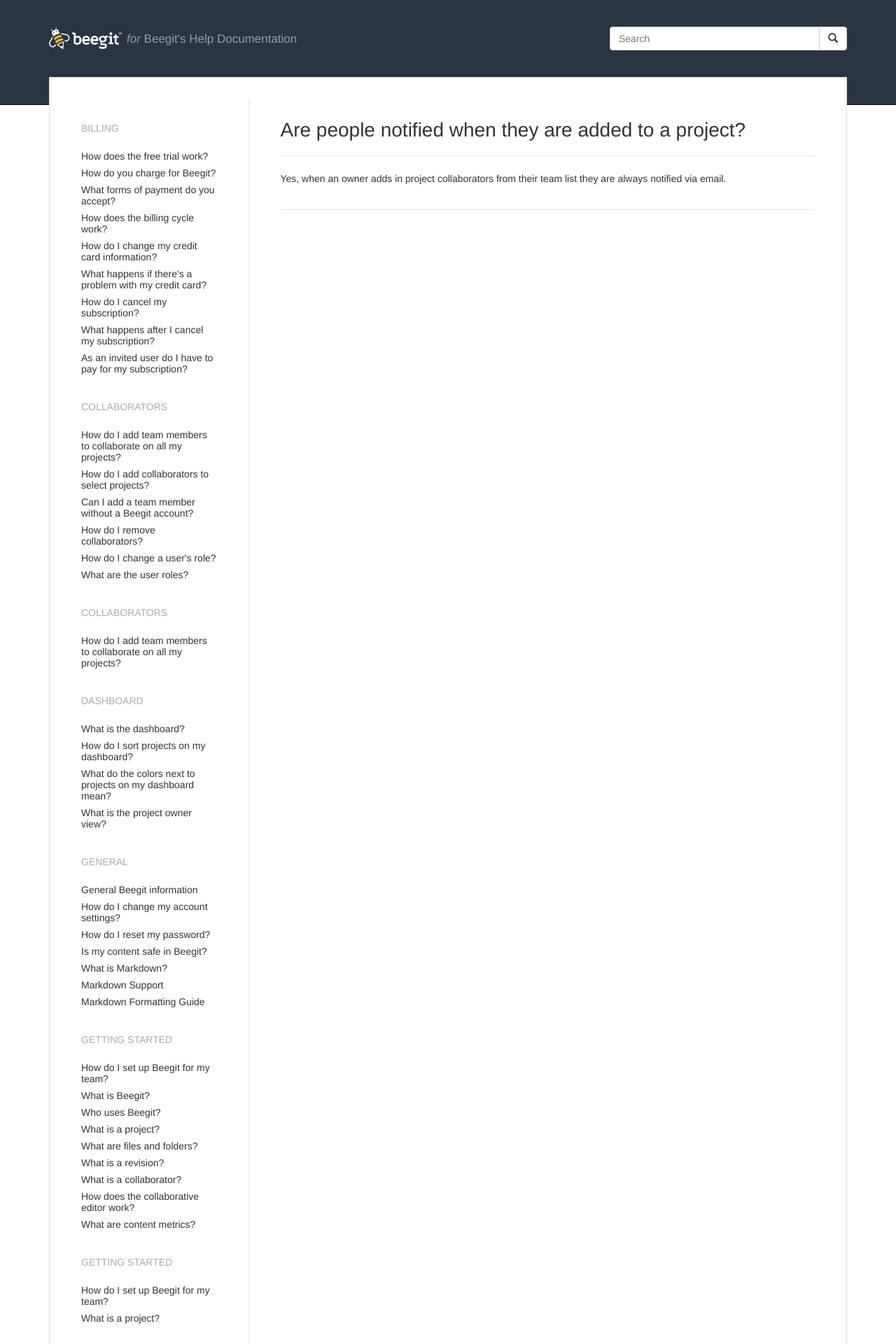
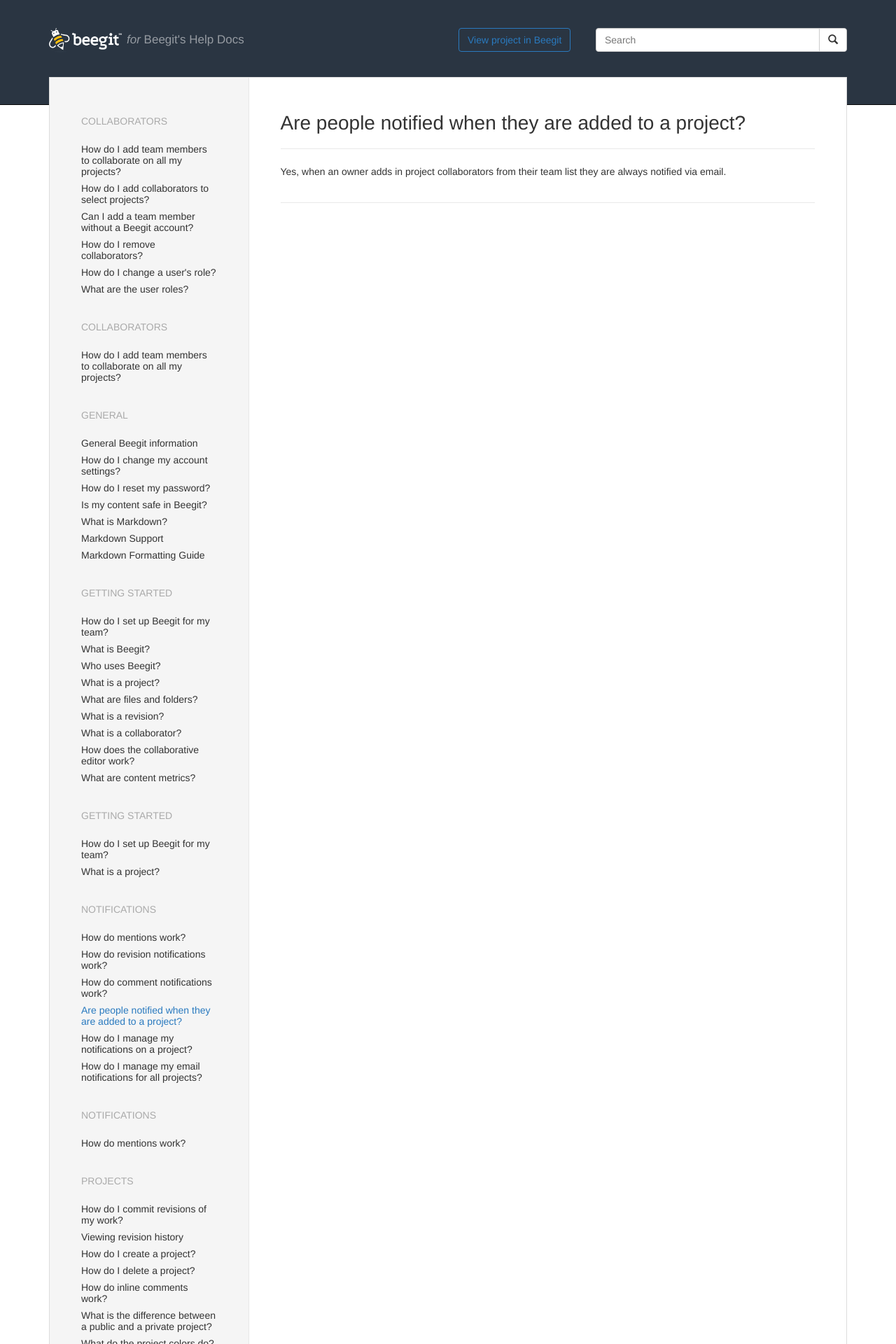
Before and after one commit to sancsoft/help.beegit.com, a Jekyll site: the page built from notifications/_posts/2014-11-01-are-people-notified-when-they-are-added-to-a-project.md, in a window 1280 px wide. Shown: the top 1920 px of the page at 70% size. Built offline with Jekyll 4.4.1, drawn with Linux system fonts in a browser that asks for light colours; nearby versions of some CDN libraries; comment, search, counter and statistics services are not loaded.

Commit message:
More UI Updates

```diff
--- a/_includes/header.html
+++ b/_includes/header.html
@@ -2,7 +2,7 @@
   <div class="container">
     <div class="wrapper">
         <div class="row">
-          <div class="navbar-header col-md-8">
+        <div class="navbar-header col-md-6" style="margin-top: 40px;">
           <button type="button" class="navbar-toggle collapsed" data-toggle="collapse" data-target="#navbar-collapse">
             <span class="sr-only">Toggle navigation</span>
             <span class="icon-bar"></span>
@@ -10,16 +10,21 @@
             <span class="icon-bar"></span>
           </button>
           <a class="navbar-brand" href="/">
-              <img alt="Brand" src="/assets/beegit.png" style="height: 35px; width: 104px;"> <span><em>for</em> Beegit's Help Documentation</span>
+            <img alt="Brand" src="/assets/beegit.png" style="height: 35px; width: 104px;"> <div><em>for</em> Beegit's Help Docs</div>
           </a>
         </div>
-          <div class="col-md-4" style="margin-top: 30px; padding-right: 0;">
+        <div class="col-md-2" style="margin-top: 40px; padding-right: 0;">
+          <a href="#" class="btn btn-warning" style="background-color: #2a3542; border: 1px solid #2a7abf; color: #2a7abf;">View project in Beegit</a>
+        </div>
+        <div class="col-md-4" style="margin-top: 40px; padding-right: 0;">
           <form class="navbar-form" role="search">
               <div class="input-group pull-right">
-                    <input type="text" class="form-control" placeholder="Search" name="q" style="width: 300px;">
+                  <input type="text" class="form-control" placeholder="Search" name="q" style="width: 320px;">
                   <div class="input-group-btn">
-                        <button class="btn btn-default type="submit"><i class="glyphicon glyphicon-search"></i></button>
+                      <button class="btn btn-default" type="submit"><i class="glyphicon glyphicon-search"></i></button>
                   </div>
+                </div>
+              </form>
         </div>
       </div>
     </div>
--- a/_layouts/default.html
+++ b/_layouts/default.html
@@ -5,7 +5,7 @@
 		{% include header.html %}
 		<div class="container">
 			<div class="row-fluid">
-				<div class="col-md-12" style="background-color: #fff; margin-top: -60px; z-index: 10000; border: 1px solid #dddddd; padding: 30px 0;">
+				<div class="col-md-12" style="background-color: #fff; margin-top: -60px; z-index: 10000; border: 1px solid #dddddd; padding: 0;">
 				{{ content }}
 			</div>
 			</div>
--- a/_layouts/post.html
+++ b/_layouts/post.html
@@ -2,10 +2,10 @@
 layout: default
 ---
 
-<div class="col-sm-3" style="padding: 0 45px; border-right: 1px solid #e8e8e8;">
+<div class="col-sm-3" style="padding: 20px 45px; border-right: 1px solid #e8e8e8; background-color: #f5f5f5;">
   {% include sidebar.html %}
 </div>
-<div class="col-sm-9 post-content" style="padding: 0 45px;">
+<div class="col-sm-9 post-content" style="padding: 20px 45px;">
 	{{ content }}
 	<hr>
 </div>
--- a/billing/_posts/2014-11-01-as-an-invited-user-do-need-to-pay-for-my-account.md
+++ /dev/null
@@ -1,19 +0,0 @@
----
-title: As an invited user do I have to pay for my subscription?
-layout: post
-permalink: As-an-invited-user-do-i-have-to-pay-for-my-subscription
-sequence: 10
-tags:
-- billing
-- collaborators
-- roles
-
----
-
-### As an invited user do I have to pay for my subscription?
-No. Collaborators do not have to pay to work on another person or organization's projects in Beegit. When you're invited to join someone else's team, the owner of that project pays for you to participate with them.
-
-### Can I create content projects I own after being invited to someone else's projects?
-Yes. Once you are invited to collaborate on someone else's project, and you activate your account, you will also have a free individual account for your use. If you want to invite others to collaborate on your own projects, you will have to upgrade to a team plan or start a free trial.
-
-Regardless of whether or not you pay for your own account, you will always be able to collaborate on projects owned by others for free
--- a/billing/_posts/2014-11-01-free-trial.md
+++ /dev/null
@@ -1,27 +0,0 @@
----
-
-title: How does the free trial work?
-layout: post
-permalink: how-does-the-free-trial-work
-sequence: 1
-tags:
-- billing
-- payment
-
----
-
-## How does the free trial work?
-When you sign up for Beegit, you can choose a team plan and start a no obligation, free trial. You do not have to enter your credit card information to create a trial account.
-
-[Team plans](https://beegit.com/pricing) are based on the number of active users on your team and are meant to help you pay only for what you use. You can also sign up for a free individual plan. Once you sign up, you'll be able to invite in your team members and create as many projects and as much content as you'd like.
-
-Throughout your free trial, there will be a notification banner at the top of the site reminding you how many days remain on your trial. You will also receive email reminders detailing how much time you have left.
-
-Once your trial is over, you will be required to pay for the team plan you've selected.
-
-If your trial ends and you don't have a valid credit card on file --- and you aren't on the individual plan --- the subscription will expire and you will be asked to enter a valid credit card or convert your account to a free individual plan. You'll still be able to access and edit your projects, but your team will no longer be able to edit them. Adding a valid card will reactivate the subscription.
-
-### How does the free trial work if I'm an invited collaborator?
-You will always be able to collaborate on projects owned by others for free.
-
-You will also be given a free individual account for your use. If you want to invite others to collaborate on your own projects, you will have to upgrade to a team plan or start a free trial.
--- a/billing/_posts/2014-11-01-how-do-i-cancel-my-subscription.md
+++ /dev/null
@@ -1,21 +0,0 @@
----
-
-title: How do I cancel my subscription?
-layout: post
-permalink: how-do-i-cancel-my-subscription
-sequence: 7
-tags:
-- billing
-- collaborators
-- cancel
-
----
-
-## How do I cancel my subscription?
-You can cancel your subscription by going to the billing tab inside your [account settings](https://beegit.com/settings/billing).
-
-![Cancel Subscription](https://s3.amazonaws.com/beegit-images/helpImages/billing-cancel.png)
-
-Canceled subscriptions stay active until the next billing cycle date. The ***user will not*** be charged again. The billing page will indicate that the subscription will be canceled by displaying the following message in red: "Your subscription is set to cancel on MM/DD/YYYY."
-
-Upon the beginning of the next billing cycle, you will be asked to convert over the account to the free individual plan. After converting, you will be able to continue working on the projects you own, but any collaborators will only be able to observe (not edit) any projects you own that they have access to.
--- a/billing/_posts/2014-11-01-how-do-i-change-my-credit-card-information.md
+++ /dev/null
@@ -1,20 +0,0 @@
----
-
-title: How do I change my credit card information?
-layout: post
-permalink: how-do-i-change-my-credit-card-information
-sequence: 5
-tags:
-- billing
-- payment
-
----
-
-## How do I change my credit card information?
-To change your credit card information, go to the billing tab inside your [account settings](https://beegit.com/settings/billing). Under payment method, click the `Change payment method button`.
-
-![Billing Update](https://s3.amazonaws.com/beegit-images/helpImages/billing-update.png)
-
-This will allow you to type in details about a new card or update your existing card.
-
-![Billing Update](https://s3.amazonaws.com/beegit-images/helpImages/billing-update-card.png)
--- a/billing/_posts/2014-11-01-how-do-you-charge-for-beegit.md
+++ /dev/null
@@ -1,24 +0,0 @@
----
-
-title: How do you charge for Beegit?
-layout: post
-permalink: how-do-you-charge-for-beegit
-sequence: 2
-tags:
-- billing
-- payment
-- collaborators
-- roles
-
----
-
-## How do you charge for Beegit?
-Project owners in Beegit are charged monthly for the [team plan](https://beegit.com/pricing) that they select. They are not charged for the number of projects they create or the amount of content they create. Users on the individual plan are free.
-
-Every group plan comes with a soft cap on active team members. That means that if you have the Plus plan, which allows for 10 team members, and you go over that, you will not immediately be charged and your service will not be interrupted. If you stay at the larger team size for a full billing cycle, we will reach out to you and ask you to upgrade your plan.
-
-### How does the free individual plan work?
-If you're working by yourself, you can use Beegit for free. You can create unlimited projects and files, and have 10 uploads/month to our CDN image hosting. If you want to add in team members to collaborate on your content, you'll want to start a free trial by visiting the [billing page](https://beegit.com/settings/billing) and selecting a team plan.
-
-### Is there an option for an annual plan or a custom price for larger teams?
-Yes. We are happy to create a custom plan for annual payment or for teams larger than 20. Email us at [support@beegit.com](mailto:support@beegit.com) and we'll get you started.
--- a/billing/_posts/2014-11-01-how-does-the-billing-cycle-work.md
+++ /dev/null
@@ -1,17 +0,0 @@
----
-
-title: How does the billing cycle work?
-layout: post
-permalink: how-does-the-billing-cycle-work
-sequence: 4
-tags:
-- billing
-- collaborators
-- roles
-
----
-
-## How does the billing cycle work?
-Beegit charges valid credit cards on a monthly billing cycle for team plans. When you sign up for a free trial of a [paid team plan](https://beegit.com/pricing), you can start collaborating right away without a credit card. At the end of your free trial, if you've added a valid credit card, your first payment will process. If not, you will directed to add in a valid credit card or convert your account to a free individual plan.
-
-Credit cards are not required to start a free trial of a paid team plan.
--- a/billing/_posts/2014-11-01-what-forms-of-payment-do-you-accept.md
+++ /dev/null
@@ -1,16 +0,0 @@
----
-
-title: What forms of payment do you accept?
-layout: post
-permalink: what-forms-of-payment-do-you-accept
-sequence: 3
-tags:
-- billing
-- payment
-
----
-
-## What forms of payment do you accept?
-We accept major credit or debit card types: Visa, MasterCard, American Express and Discover.
-
-We do not accept cash or personal checks. If you need to pay for your service on an annual basis, please contact us at [support@beegit.com](mailto:support@beegit.com).
--- a/billing/_posts/2014-11-01-what-happens-if-there-is-a-problem-with-my-credit-card.md
+++ /dev/null
@@ -1,16 +0,0 @@
----
-
-title: What happens if there's a problem with my credit card?
-layout: post
-permalink: what-happens-if-there-is-a-problem-with-my-credit-card
-sequence: 6
-tags:
-- billing
-- payment
-
----
-
-## What happens if there is a problem with my credit card?
-If there is a problem charging your credit card, you will see a notification banner at the top of the site when you log in. After the initial issue charging your card, we will make 2 retry attempts to charge the card. If they all fail, your subscription status will be set to canceled and you'll need to reactivate with a valid credit card.
-
-When your subscription is set to canceled, the subscription will expire and you will be asked to enter a valid credit card or convert your account to a free individual plan. You'll still be able to access and edit your projects, but your team will no longer be able to edit them. Adding a valid card will reactivate the subscription.
--- a/billing/_posts/2014-11-01-what-happens-when-i-cancel-my-subscription.md
+++ /dev/null
@@ -1,18 +0,0 @@
----
-
-title: What happens after I cancel my subscription?
-layout: post
-permalink: what-happens-after-i-cancel-my-subscription
-sequence: 8
-tags:
-- billing
-- cancel
-
----
-
-## What happens after I cancel my subscription?
-Canceled subscriptions stay active until the next billing cycle date.
-
-After that, your card will not be charged again and your subscription will expire. You will be asked to enter a valid credit card or convert your account to a free individual plan. You'll still be able to access and edit your projects, but your team will no longer be able to edit them. Adding a valid card will reactivate the subscription.
-
-When you cancel, your billing page will indicate that the subscription will be canceled by displaying the following message in red: "Your subscription is set to cancel on MM/DD/YYYY."
--- a/css/main.css
+++ b/css/main.css
@@ -225,6 +225,7 @@
 ul.sidebar {
   list-style-type: none;
   margin-top: 0;
+  font-weight: 400;
 }
 
 ul.sidebar > .category {
@@ -267,13 +268,21 @@
 /* media queries */
 /* ----------------------------------------------------------*/
 
+.navbar-brand {
+  padding: 0 0 0 15px;
+  height: auto;
+}
 
-.navbar-brand span{
+.navbar-form {
+  margin: 0;
+}
+
+.navbar-brand div{
   color: #fff;
   font-size: 17px;
-  line-height: 82px;
   opacity: 0.5;
   margin-left: 2px;
+  display: inline-block;
 }
 
 @media screen and (max-width: 768px) {
--- a/dashboard/_posts/2014-11-01-how-do-i-sort-projects-on-my-dashboard.md
+++ /dev/null
@@ -1,25 +0,0 @@
----
-
-title: How do I sort projects on my dashboard?
-layout: post
-permalink: how-do-i-sort-projects-on-my-dashboard
-sequence: 2
-tags:
-- dashboard
-- colors
-- owner
-
----
-## How do I sort projects on my dashboard?
-Your project dashboard lets you quickly sort through every content project you're involved in - whether you own it or are a collaborator on it. You can sort by project owner, by specific details within an owner's projects or search for projects on your dashboard.
-
-### View and sort by project owner
-If you are involved in projects from multiple owners (for example, if you have your own projects and projects for organizations or teammates), you can sort through all the projects you're on by selecting the project owner. You can do this by scrolling through the owner account names on the right-hand side of the dashboard. As you look through this view, you'll also be able to see your user role for each owner's account.
-
-### Sorting by project details
-You can sort projects inside a set of owner's projects through multiple details. You can sort by last modified, oldest, project color, or alphabetically from A-Z or Z-A.
-
-![Dashboard Sort Color](https://s3.amazonaws.com/beegit-images/helpImages/dashboard-sort-color.png)
-
-### Project search
-You can also search projects within a specific project owner view using the search bar at the top of the project list.
--- a/dashboard/_posts/2014-11-01-what-do-the-project-colors-mean.md
+++ /dev/null
@@ -1,18 +0,0 @@
----
-
-title: What do the colors next to projects on my dashboard mean?
-layout: post
-permalink: what-do-the-project-colors-mean
-sequence: 3
-tags:
-- dashboard
-- colors
-
----
-
-## What do the colors next to projects on my dashboard mean?
-A project in Beegit can be assigned one of seven colors. These colors can be used to help indicate a priority or to help differentiate project types. One workflow might make projects red when they are do very soon. Another workflow might select a color they like to represent a project type. For example, they make their email marketing projects blue.
-
-On your project dashboard, these colors help you quickly identify different projects. You can also sort the dashboard by colors to help find your projects.
-
-![Dashboard List](https://s3.amazonaws.com/beegit-images/helpImages/dashboard-list.png)
--- a/dashboard/_posts/2014-11-01-what-is-the-dashboard.md
+++ /dev/null
@@ -1,30 +0,0 @@
----
-
-title: What is the dashboard?
-layout: post
-permalink: what-is-the-dashboard
-sequence: 1
-tags:
-- dashboard
-- projects
-
----
-
-## What is the dashboard?
-The dashboard is your landing place when you log into Beegit and it allows you to view your projects and projects you collaborate on.
-
-You enter on your project list, which shows all of the projects you own or are a collaborator on. From your dashboard, you can switch to your team view, which shows your list of team members you can collaborate with on projects you own.
-
-If you are a new user without any projects, your dashboard will show a getting started message.
-
-### The project dashboard
-Your project dashboard shows every project you're on, sorted by owner. If you own all of your projects, you'll just see your name in the right-hand navigation. If you are on projects with several owners, you can sort through the list of owners on the right-hand side to view projects by each owner. You'll always see the project owner you're viewing at the top of the dashboard, and you'll also see your user role for their projects.
-
-![Dashboard List](https://s3.amazonaws.com/beegit-images/helpImages/dashboard-list.png)
-
-Within the project owner view, you'll be able to sort and search the project list to find what you want to work on. After you've worked on a project for an owner, the dashboard will remember to display that owner's projects the next time you log in.
-
-### Team list
-You can switch to your team list on the dashboard to view all your team members. This list shows people who are available to collaborate with on projects. If you only collaborate on other people's projects, this list will be empty.
-
-If you are a project owner, you can use this team list to set which collaborators you'd like to be added to new projects or to manage their notification settings. **Note: if you'd like to add in a collaborator to a specific project, you must first add them to your team list. They will then become available at the project level.**
--- a/dashboard/_posts/2014-11-01-what-is-the-project-owner-view.md
+++ /dev/null
@@ -1,23 +0,0 @@
----
-
-title: What is the project owner view?
-layout: post
-permalink: what-is-the-project-owner-view
-sequence: 4
-tags:
-- dashboard
-- owner
-- projects
-
----
-
-## What is the project owner view?
-Your dashboard in Beegit can be sorted and viewed by project owner.
-
-If you own all of the projects you work on, the owner view won't change for you. If you collaborate with other project owners (for example, if you are a collaborator on a company or organization's subscription), you'll be able to switch through owners to view the projects you have access to. As you view other project owners, you'll see your access level to their projects displayed.
-
-![Dashboard List](https://s3.amazonaws.com/beegit-images/helpImages/dashboard-list.png)
-
-Project owners are the ones who can add in team members and, ultimately, pay for the monthly team subscription.
-
-If you've been added to a project owner's team but not to any of their projects, you'll see that owner on your dashboard but you won't have access to any of their projects. You'll need to contact them for access to a project.
```
Lines whose indentation alone changed are shown as unchanged.
